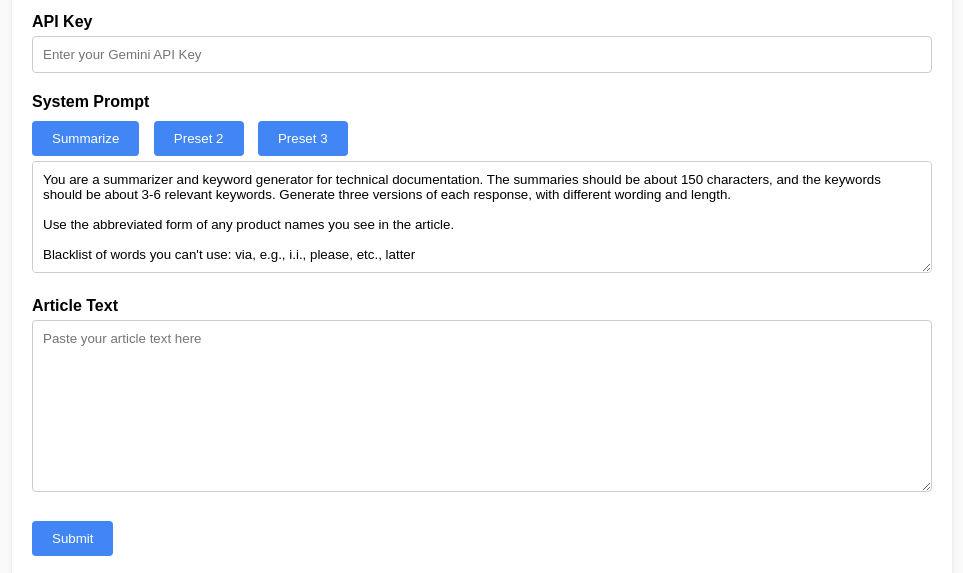
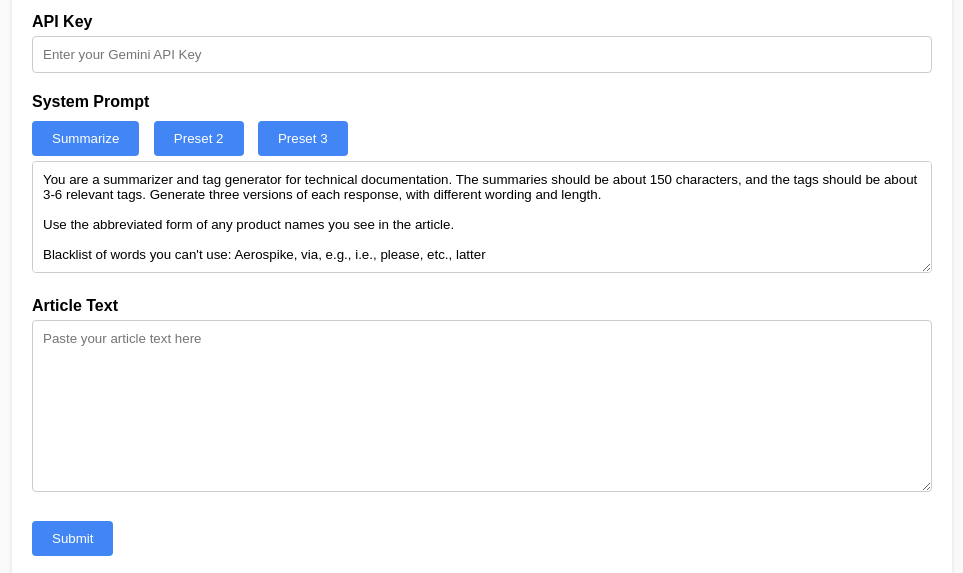
Before and after one commit to alex-thomas-aerospike/gemini-frontend, a plain HTML site: page index.html in a window 1280 px wide. Shown: the part 195-768 px from the top of the page, without its empty margins (158-1121 px from the left). Drawn offline with Linux system fonts and the light colour scheme.

Commit message:
fix typo

```diff
--- a/index.html
+++ b/index.html
@@ -206,7 +206,7 @@ tags: [TAG, TAG, TAG]">
 
 <script>
     // ------------------ Individual Request Code ------------------
-    const defaultPrompt = "You are a summarizer and keyword generator for technical documentation. The summaries should be about 150 characters, and the keywords should be about 3-6 relevant keywords. Generate three versions of each response, with different wording and length.\n\nUse the abbreviated form of any product names you see in the article.\n\nBlacklist of words you can't use: via, e.g., i.i., please, etc., latter\n\nReturn in this format:\ndescription: SUMMARY_GOES_HERE\nkeywords: [KEYWORD, KEYWORD, KEYWORD]";
+    const defaultPrompt = "You are a summarizer and tag generator for technical documentation. The summaries should be about 150 characters, and the tags should be about 3-6 relevant tags. Generate three versions of each response, with different wording and length.\n\nUse the abbreviated form of any product names you see in the article.\n\nBlacklist of words you can't use: Aerospike, via, e.g., i.e., please, etc., latter\n\nReturn in this format:\ndescription: SUMMARY_GOES_HERE\ntags: [TAG, TAG, TAG]";
     document.getElementById('prompt').value = defaultPrompt;
 
     // Preset buttons populate the prompt textarea.
```
